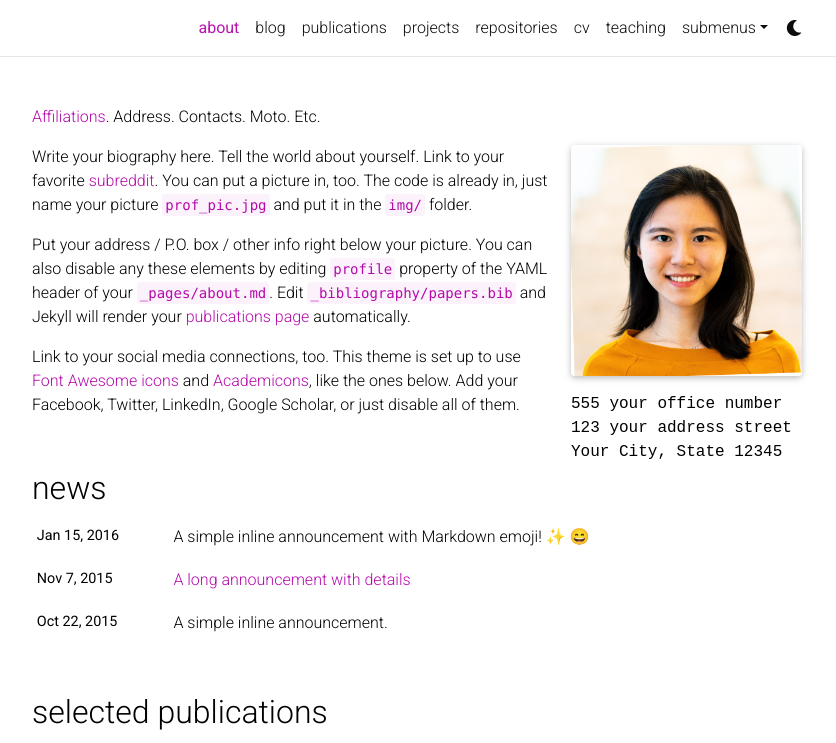
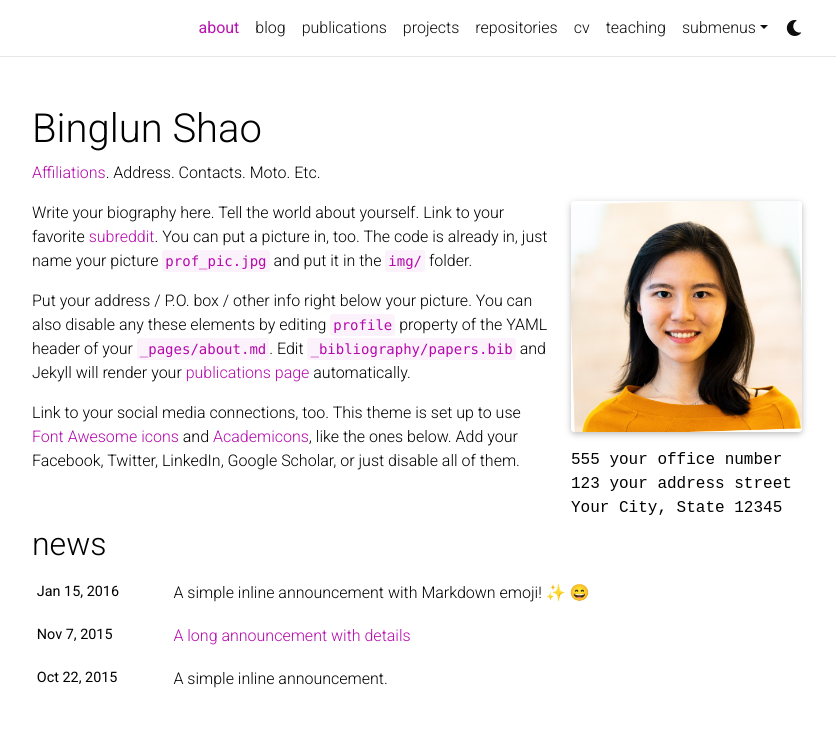
Before and after one commit to bingluna/bingluna.github.io, a Jekyll site: the page built from _pages/about.md, in a window 1280 px wide and 1069 px high, cut to the strip 0-743 px from the top of the window. Shown: the whole strip, without its empty margins (223-1059 px from the left). Built offline with Jekyll 4.4.1, drawn with Linux system fonts in a browser that asks for light colours; full-size pictures stand in for the smaller copies a plugin makes; emoji names are drawn with the system emoji font; comment, search, counter and statistics services are not loaded; a style sheet for code colours, icons or effects is not loaded.

Commit message:
add title in config.yml

```diff
--- a/_config.yml
+++ b/_config.yml
@@ -2,7 +2,7 @@
 # Site settings
 # -----------------------------------------------------------------------------
 
-title: # the website title (if blank, full name will be used instead)
+title: Binglun Shao # the website title (if blank, full name will be used instead)
 first_name: Binglun
 middle_name:
 last_name: Shao
```
Also changed, not shown: 1 other file.
